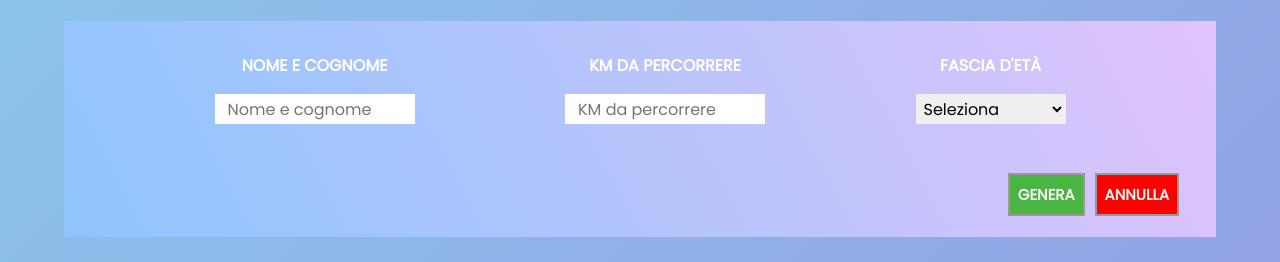
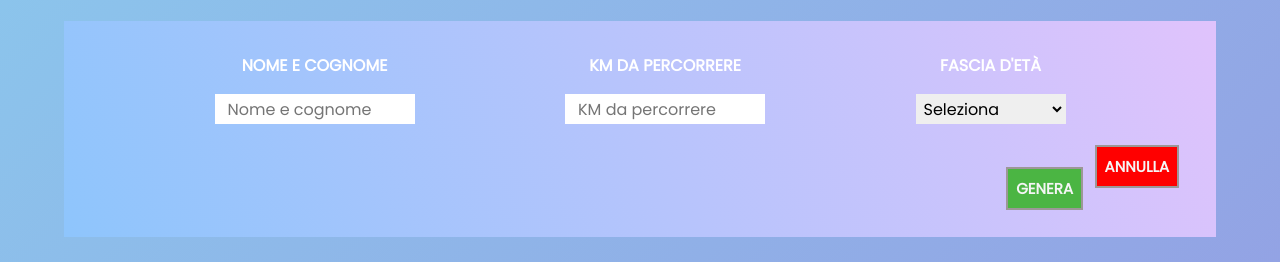
Before and after one commit to Daedry/js-biglietto-treno-form, a plain HTML site: page index.html in a window 1280 px wide. Shown: the part 83-345 px from the top of the page. Drawn offline with Linux system fonts and the light colour scheme.

Commit message:
fix button "annulla"

```diff
--- a/asset/style.css
+++ b/asset/style.css
@@ -89,9 +89,8 @@ body {
   width: 90vw;
   height: 27vh;
   background-image: linear-gradient(62deg, #8ec5fc 0%, #e0c3fc 100%);
-
   margin: 1.5rem auto;
-  overflow: auto;
+  position: relative;
   display: flex;
   flex-direction: column;
   justify-content: space-between;
@@ -173,6 +172,9 @@ select#age {
 .btn-l {
   background-color: #4bb543;
   color: whitesmoke;
+  position: absolute;
+  bottom: 1.38rem;
+  right: 8rem;
 }
 .btn-r {
   background-color: #ff0000;
--- a/index.html
+++ b/index.html
@@ -13,6 +13,7 @@
   <div class="container-lg">
     <h1>calcola il prezzo del tuo biglietto</h1>
     <div class="container-top shadow-inset-center">
+      <form action="">
         <div class="wrapper d-flex">
           <div class="name">
             <div class="inp_title">Nome e cognome</div>
@@ -45,13 +46,16 @@
         <!-- /.wrapper -->
 
         <div class="wrapper-bot d-flex">
-          <button onclick="generateTicket()" id="submit" class="btn btn-l">
-            Genera
-          </button>
-          <button id="reset" class="btn btn-r">Annulla</button>
+          <button id="reset" type="reset" class="btn btn-r">Annulla</button>
+
         </div>
         <!-- /.wrapper-bot -->
-
+      </form>
+      <div>
+        <button onclick="generateTicket()" id="submit" class="btn btn-l">
+          Genera
+        </button>
+      </div>
     </div>
     <!-- /.container-top -->
 
```
